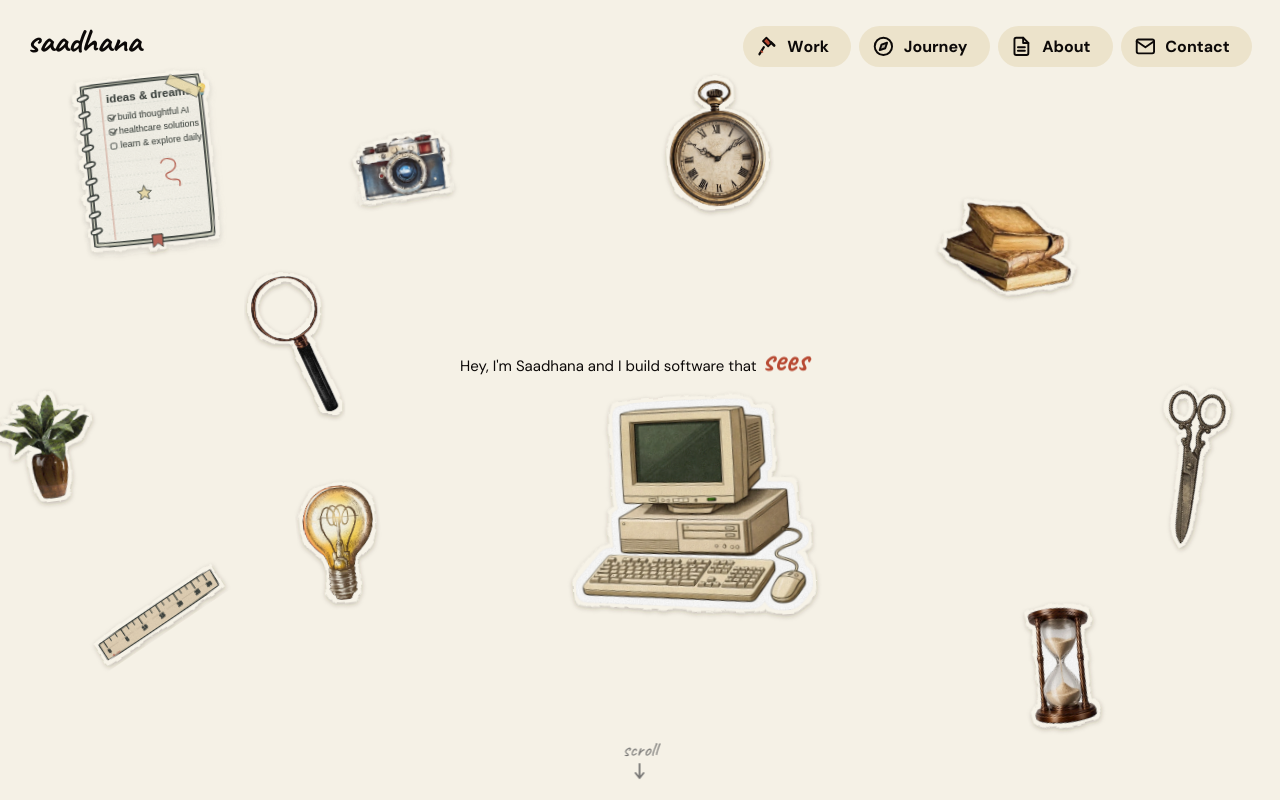
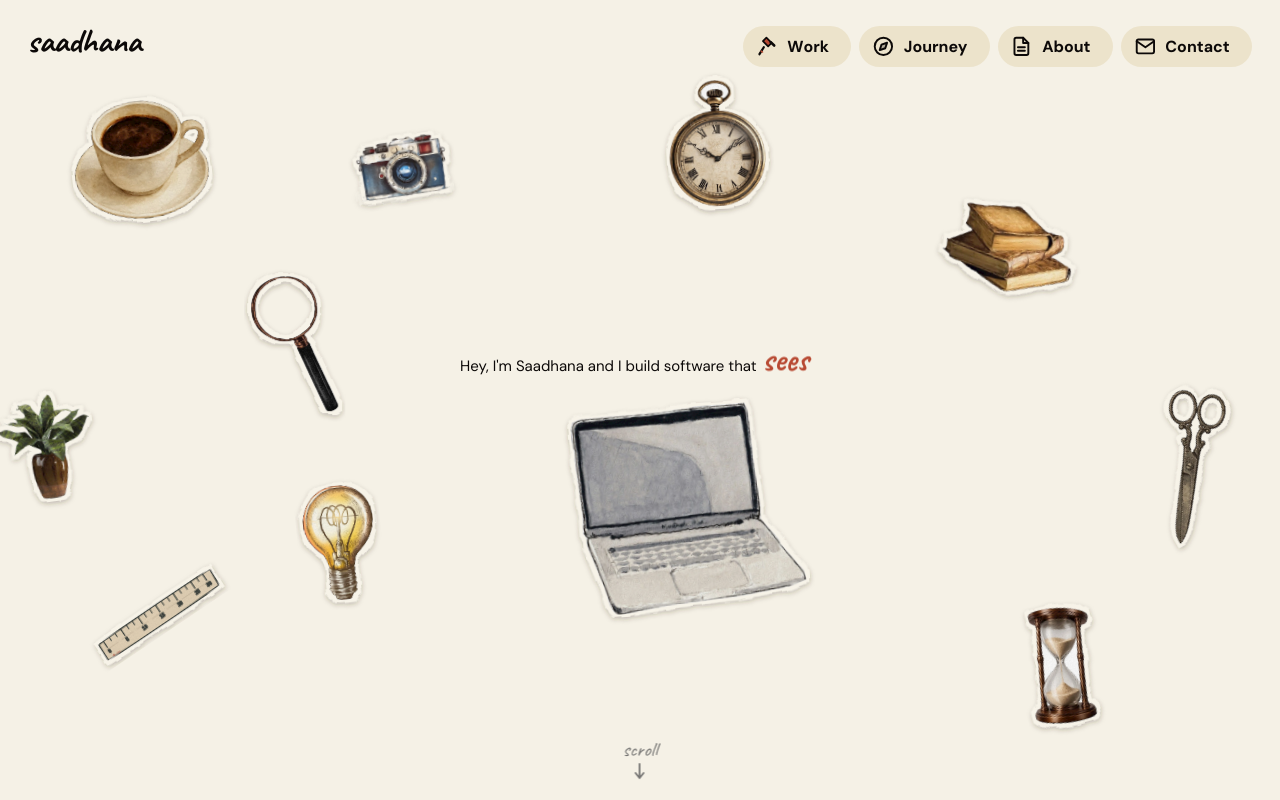
Before and after one commit to saadhana4/online-portfolio, a React (Vite) app: page / in a window 1280 px wide. Built offline with nearby package versions, Linux system fonts and the light colour scheme.

Commit message:
Replace computer with watercolor laptop and notebook with ceramic coffee cup

```diff
--- a/src/data/deskObjects.ts
+++ b/src/data/deskObjects.ts
@@ -19,19 +19,19 @@ export interface DeskObjectConfig {
 export const deskObjects: DeskObjectConfig[] = [
   {
     id: 'notebook',
-    name: 'Spiral Notebook',
-    src: '/desk/notebook.svg',
-    x: 11,
-    y: 20,
-    rotation: -6,
-    widthVw: 12.08, // 165px at 1366px
-    targetPx1366: 165,
-    alt: '',
+    name: 'Watercolor Coffee Cup',
+    src: '/desk/coffee-cup-saucer.webp',
+    x: 12,
+    y: 22,
+    rotation: -4,
+    widthVw: 10.5, // ~143px wide x 126px tall at 1366px
+    targetPx1366: 143,
+    alt: 'Ceramic coffee cup on saucer with dark roast coffee',
     showOnMobile: true,
     mobileX: 20,
-    mobileY: 21,
-    mobileWidthVw: 24,
-    mobileRotation: -6,
+    mobileY: 22,
+    mobileWidthVw: 22,
+    mobileRotation: -4,
     zIndex: 2,
   },
   {
@@ -165,17 +165,17 @@ export const deskObjects: DeskObjectConfig[] = [
   },
   {
     id: 'laptop',
-    name: 'Vintage Retro Computer',
-    src: '/desk/computer.webp',
+    name: 'Watercolor Laptop',
+    src: '/desk/watercolor-laptop.webp',
     x: 54,
-    y: 69, // sits comfortably below the hero line
+    y: 72, // sits comfortably below the hero line
     rotation: -2,
-    widthVw: 18.5, // ~253px wide x 233px tall at 1366px
-    targetPx1366: 253,
-    alt: 'Vintage desktop computer with CRT monitor, keyboard and mouse',
+    widthVw: 17.5, // ~239px wide x 215px tall at 1366px
+    targetPx1366: 239,
+    alt: 'Watercolor sketch of an open modern laptop',
     showOnMobile: true,
     mobileX: 50,
-    mobileY: 78,
+    mobileY: 77,
     mobileWidthVw: 48,
     mobileRotation: -2,
     zIndex: 4,
```
Also changed, not shown: public/desk/coffee-cup-saucer.webp (added), public/desk/watercolor-laptop.webp (added).
